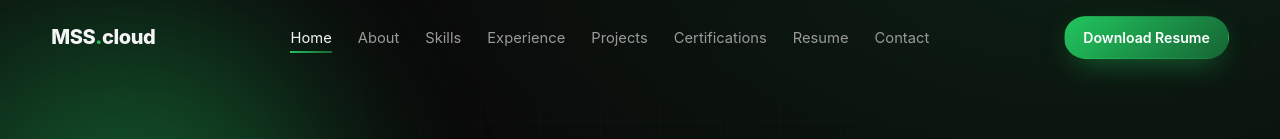
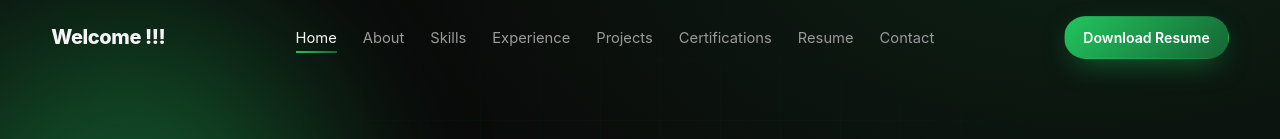
Before and after one commit to muthu-shanmugampillai/profile, a plain HTML site: page index.html in a window 1280 px wide. Shown: the top 139 px of the page. Drawn offline with Linux system fonts and the light colour scheme.

Commit message:
Update index.html

```diff
--- a/index.html
+++ b/index.html
@@ -296,7 +296,7 @@ footer{padding:40px 0;border-top:1px solid var(--glass-border);color:var(--muted
 <!-- ============ NAVIGATION ============ -->
 <header class="nav" id="nav">
   <div class="container nav-inner">
-    <a href="#home" class="logo">MSS<span>.</span>cloud</a>
+    <a href="#home" class="logo">Welcome !!!</a>
     <ul class="nav-links" id="navLinks">
       <li><a href="#home" class="active">Home</a></li>
       <li><a href="#about">About</a></li>
```
